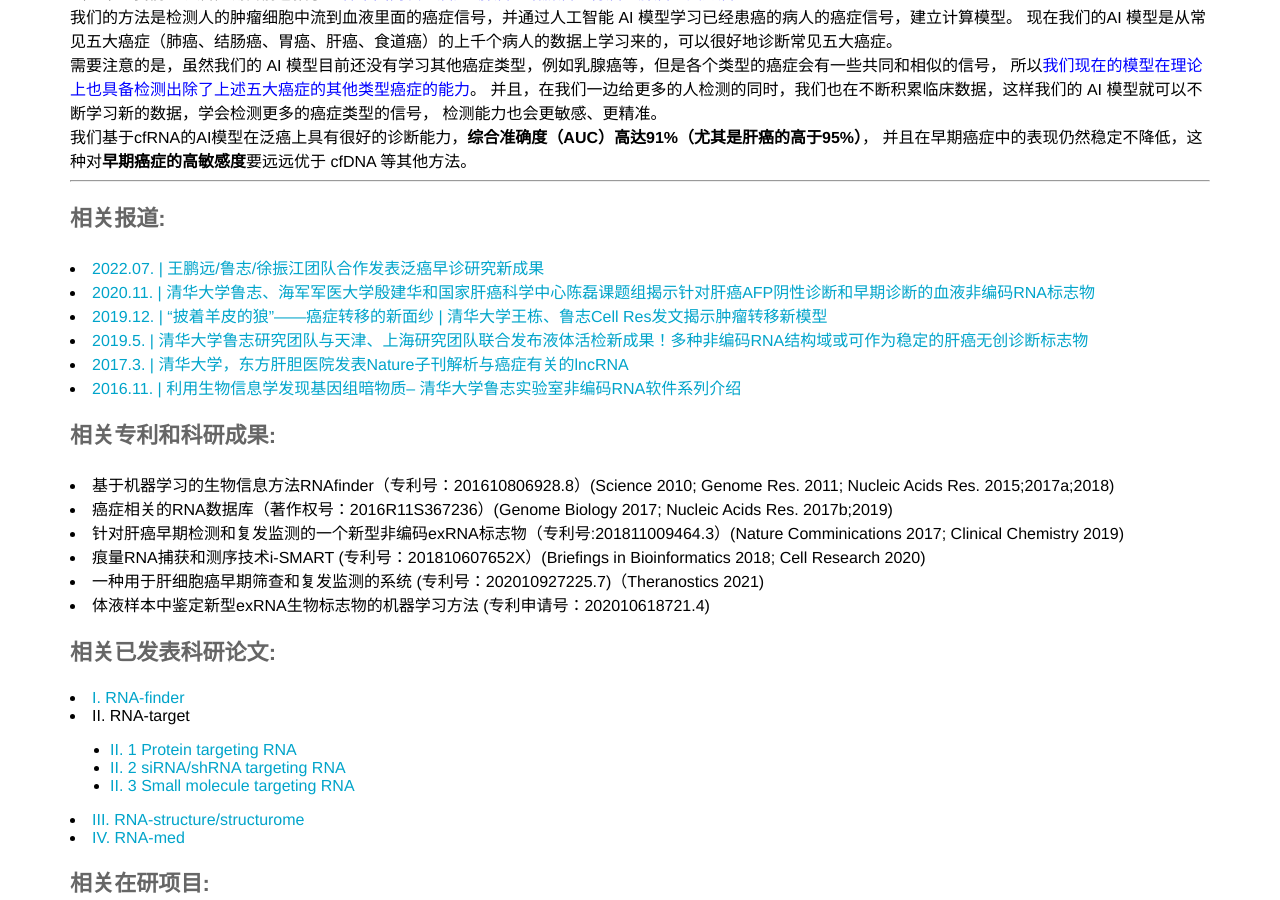
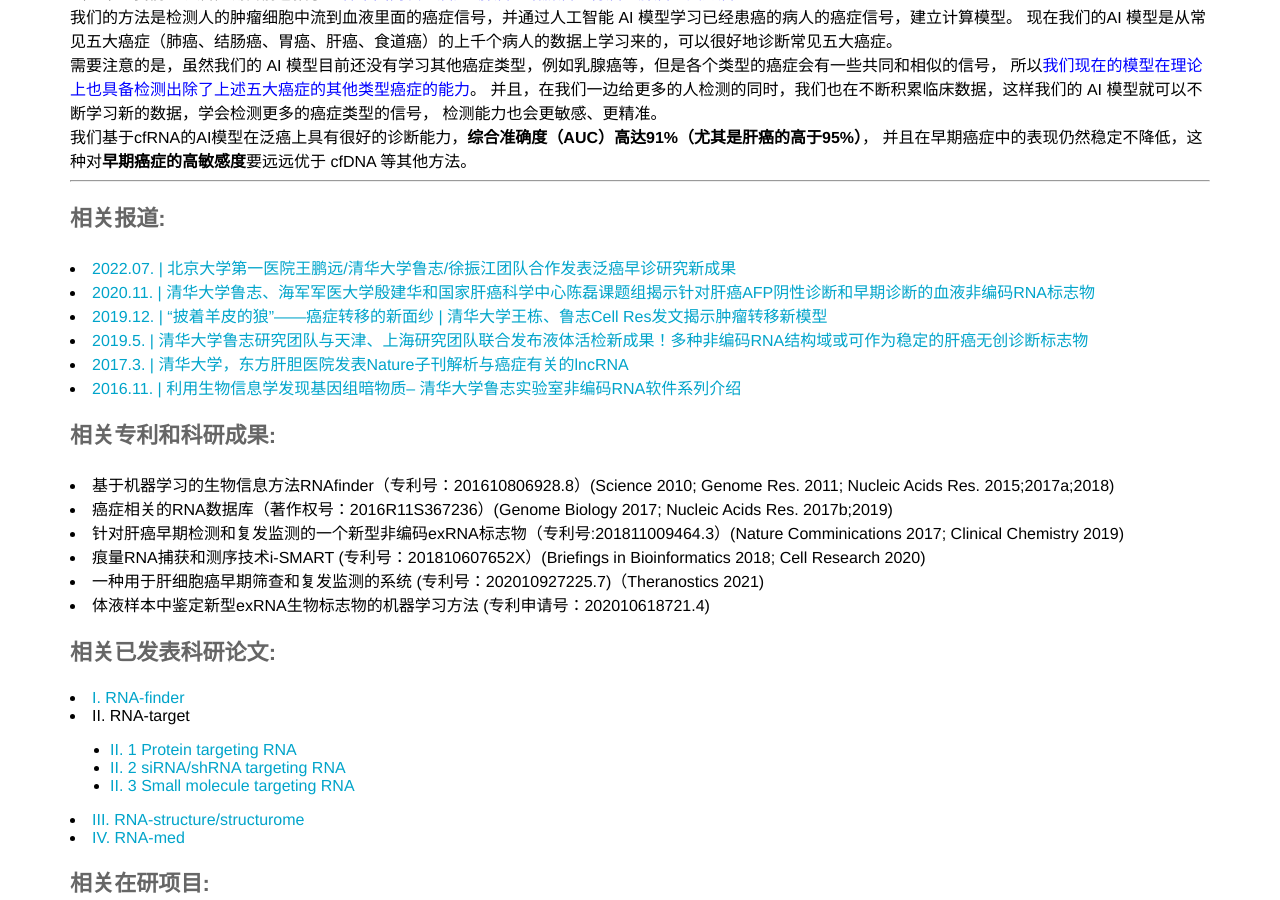
Before and after one commit to lulab/xingene-home, a Jekyll site: the page built from products.html, in a window 1280 px wide and 900 px high, scrolled down 1035 px. Built offline with Jekyll 4.4.1, drawn with Linux system fonts in a browser that asks for light colours.

Commit message:
Update products.html

```diff
--- a/products.html
+++ b/products.html
@@ -104,7 +104,7 @@ faq:
 <b>相关报道:</b>
 <br>
 
-<li><a href="https://mp.weixin.qq.com/s/sbM2M_uZhuUXttdumdBCJQ">2022.07. | 王鹏远/鲁志/徐振江团队合作发表泛癌早诊研究新成果</a></li>
+<li><a href="https://mp.weixin.qq.com/s/sbM2M_uZhuUXttdumdBCJQ">2022.07. | 北京大学第一医院王鹏远/清华大学鲁志/徐振江团队合作发表泛癌早诊研究新成果</a></li>
 <li><a href="https://www.seqchina.cn/13047.html">2020.11. | 清华大学鲁志、海军军医大学殷建华和国家肝癌科学中心陈磊课题组揭示针对肝癌AFP阴性诊断和早期诊断的血液非编码RNA标志物</a></li>
 <li><a href="https://www.seqchina.cn/11102.html">2019.12. | “披着羊皮的狼”——癌症转移的新面纱 | 清华大学王栋、鲁志Cell Res发文揭示肿瘤转移新模型</a></li>
 <li><a href="https://www.seqchina.cn/9578.html">2019.5. | 清华大学鲁志研究团队与天津、上海研究团队联合发布液体活检新成果！多种非编码RNA结构域或可作为稳定的肝癌无创诊断标志物</a></li>
```
